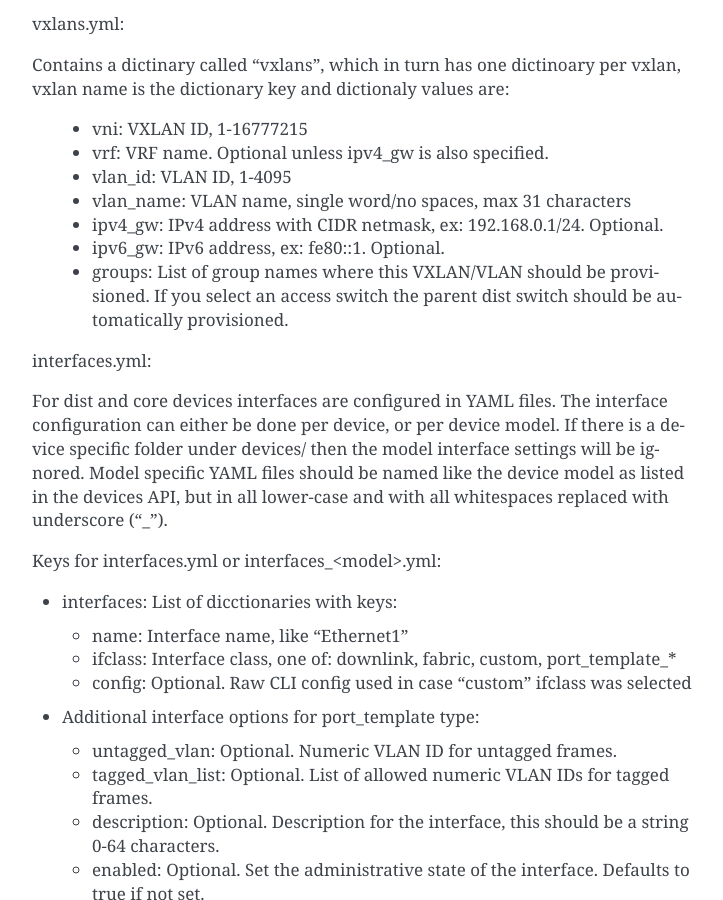
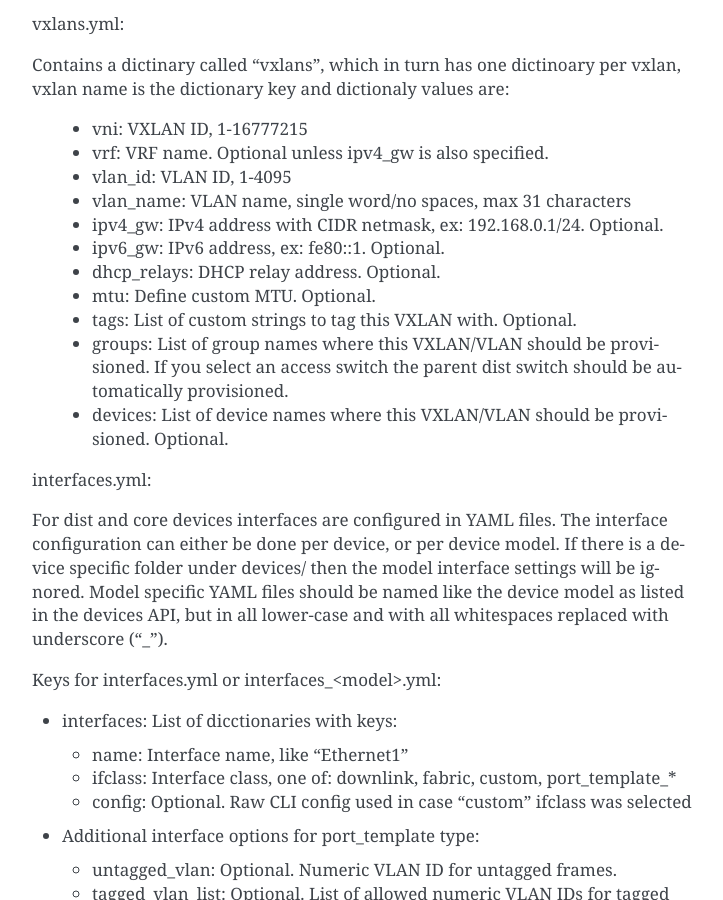
Before and after one commit to SUNET/cnaas-nms, a Sphinx documentation site: the page built from docs/reporef/index.rst, in a window 1280 px wide and 900 px high, scrolled down 5463 px. Shown: the whole window, without its empty margins (388-1111 px from the left). Built offline with Sphinx 7.4.7, drawn with Linux system fonts in a browser that asks for light colours.

Commit message:
Add tags setting to vxlans.

```diff
--- a/docs/reporef/index.rst
+++ b/docs/reporef/index.rst
@@ -268,8 +268,12 @@ name is the dictionary key and dictionaly values are:
   * vlan_name: VLAN name, single word/no spaces, max 31 characters
   * ipv4_gw: IPv4 address with CIDR netmask, ex: 192.168.0.1/24. Optional.
   * ipv6_gw: IPv6 address, ex: fe80::1. Optional.
+  * dhcp_relays: DHCP relay address. Optional.
+  * mtu: Define custom MTU. Optional.
+  * tags: List of custom strings to tag this VXLAN with. Optional.
   * groups: List of group names where this VXLAN/VLAN should be provisioned. If you select an
     access switch the parent dist switch should be automatically provisioned.
+  * devices: List of device names where this VXLAN/VLAN should be provisioned. Optional.
 
 interfaces.yml:
 
```
Also changed, not shown: 1 other file.
